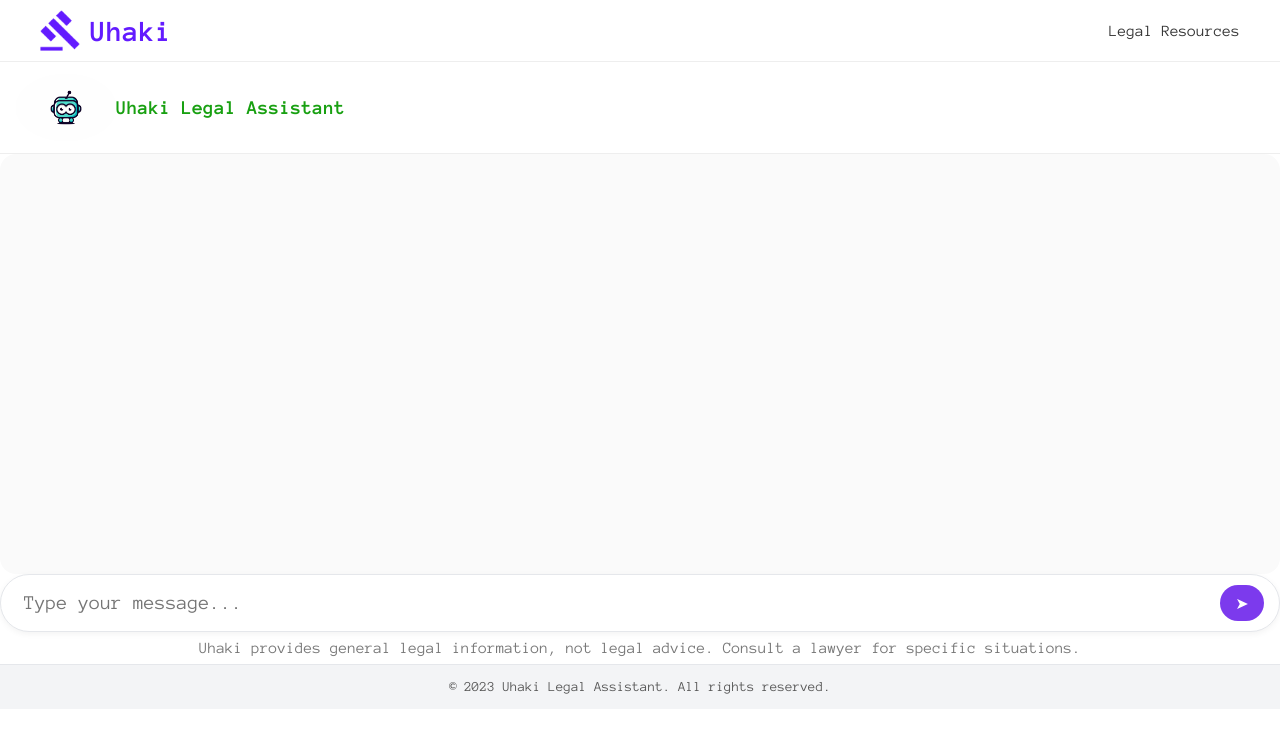
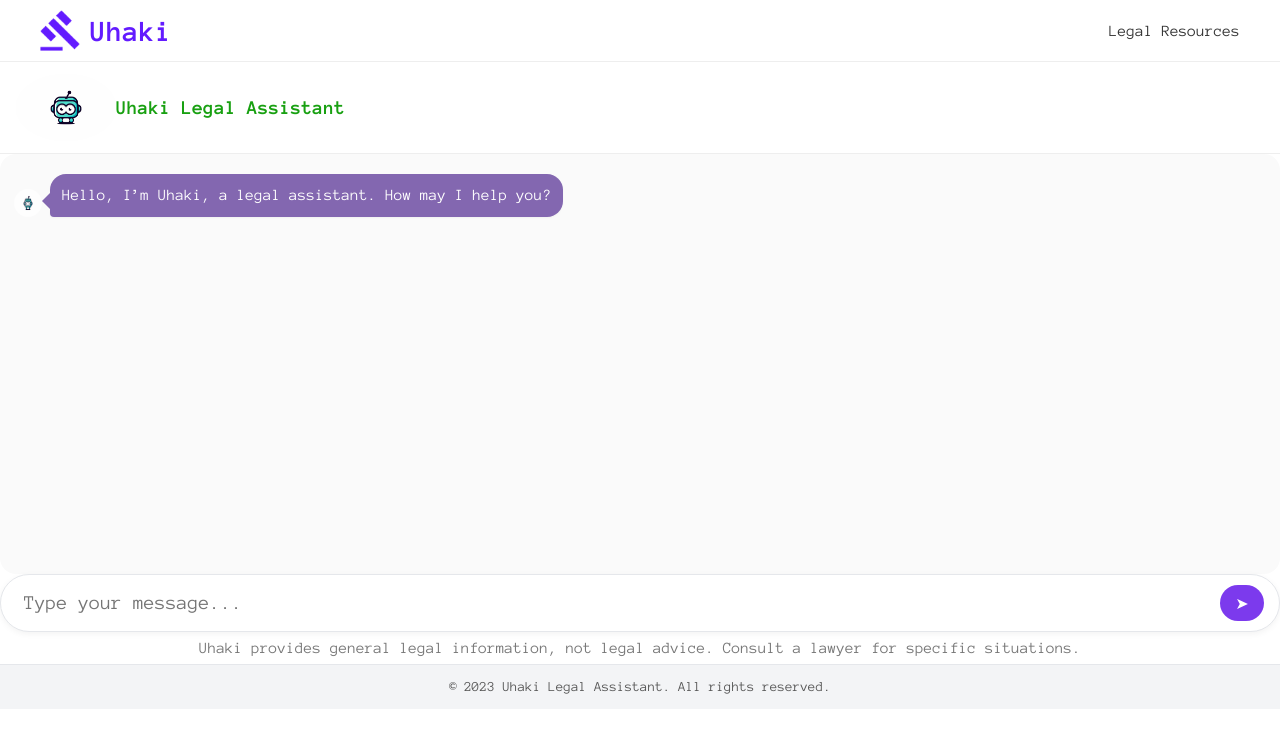
Before and after one commit to raychelleKalekye/Uhaki-legal-chatbot, a React (Create React App) app in the folder frontend/: page /ChatPage in a window 1280 px wide. Shown: the top 732 px of the page. Built offline with nearby package versions, Linux system fonts and the light colour scheme.

Commit message:
feat(chat-page): add automatic greeting message on page load
- Implemented default greeting message when chat starts

reopens #26

```diff
--- a/frontend/src/Components/MessageList.js
+++ b/frontend/src/Components/MessageList.js
@@ -1,8 +1,9 @@
 import React, { useEffect, useRef } from "react";
-import '../Styles/MessageList.css'
+import '../Styles/MessageList.css';
+import robotLogo from '../Assets/robotlogo.webp';
+
 const MessageList = ({ messages = [], isTyping = false }) => {
   const listRef = useRef(null);
-
 
   useEffect(() => {
     if (listRef.current) {
@@ -15,19 +16,27 @@ const MessageList = ({ messages = [], isTyping = false }) => {
       {messages.map((m) => (
         <div
           key={m.id}
-          className={`bubble ${m.role === "assistant" ? "assistant" : "user"}`}
+          className={`message-row ${m.sender}`}
         >
-          <div className="bubble-text">{m.text}</div>
-          <div className="bubble-meta">{m.time}</div>
+          {m.sender === "uhaki" && (
+            <img src={robotLogo} alt="Uhaki" className="avatar" />
+          )}
+          <div className={`bubble ${m.sender}`}>
+            <div className="bubble-text">{m.text}</div>
+            {m.time && <div className="bubble-meta">{m.time}</div>}
+          </div>
         </div>
       ))}
 
       {isTyping && (
-        <div className="bubble assistant">
-          <div className="typing">
-            <span className="dot" />
-            <span className="dot" />
-            <span className="dot" />
+        <div className="message-row uhaki">
+          <img src={robotLogo} alt="Uhaki" className="avatar" />
+          <div className="bubble uhaki">
+            <div className="typing">
+              <span className="dot" />
+              <span className="dot" />
+              <span className="dot" />
+            </div>
           </div>
         </div>
       )}
--- a/frontend/src/Pages/ChatPage.js
+++ b/frontend/src/Pages/ChatPage.js
@@ -1,17 +1,33 @@
-import React from 'react'
+import React, { useState, useEffect } from 'react';
 import ChatHeader from '../Components/ChatHeader';
 import Disclaimer from '../Components/Disclaimer';
 import MessageList from '../Components/MessageList';
 import MessageInput from '../Components/MessageInput';
+
 const ChatPage = () => {
+  const [messages, setMessages] = useState([]);
+
+
+  useEffect(() => {
+    setMessages([
+      { sender: "uhaki", text: "Hello, I’m Uhaki, a legal assistant. How may I help you?" }
+    ]);
+  }, []);
+
+
+  const handleSend = (text) => {
+    if (!text.trim()) return;
+    setMessages([...messages, { sender: "user", text }]);
+  };
+
   return (
     <div className='ChatPage'>
-      <ChatHeader/>
-      <MessageList/>
-      <MessageInput/>
-      <Disclaimer/>
+      <ChatHeader />
+      <MessageList messages={messages} />
+      <MessageInput onSend={handleSend} />
+      <Disclaimer />
     </div>
-  )
-}
+  );
+};
 
-export default ChatPage
+export default ChatPage;
--- a/frontend/src/Styles/MessageList.css
+++ b/frontend/src/Styles/MessageList.css
@@ -4,29 +4,105 @@
   padding: 12px 14px;
   background: #fafafa;
   border-radius: 16px;
+  display: flex;
+  flex-direction: column;
 }
 
+.message-row {
+  display: flex;
+  align-items: flex-end;
+  margin: 8px 0;
+}
+
+.message-row.uhaki {
+  justify-content: flex-start;
+}
+
+.message-row.user {
+  justify-content: flex-end;
+}
+
+/* avatar */
+.avatar {
+  width: 28px;
+  height: 28px;
+  border-radius: 50%;
+  margin-right: 8px;
+  align-self: flex-end;
+}
+
+
 .bubble {
-  max-width: 78%;
+  max-width: 70%;
   border-radius: 16px;
   padding: 10px 12px;
-  margin: 8px 0;
   line-height: 1.4;
+  box-shadow: 0 1px 2px rgba(0,0,0,.04);
   position: relative;
-  display: inline-block;
-  box-shadow: 0 1px 2px rgba(0,0,0,.04);
+  word-wrap: break-word;
 }
-.bubble.assistant { background: #f3e8ff; color: #1f2937; align-self: flex-start; }
-.bubble.user      { background: #ffe4e6; color: #1f2937; align-self: flex-end; float: right; clear: both; }
-.bubble-meta      { font-size: 11px; opacity: .6; margin-top: 6px; }
 
-.typing { display: flex; gap: 6px; align-items: center; }
+.bubble.uhaki {
+  background: #8367b0;
+  color: #fff;
+  border-bottom-left-radius: 4px;
+}
+
+.bubble.uhaki::after {
+  content: "";
+  position: absolute;
+  left: -8px;
+  bottom: 8px;
+  width: 0;
+  height: 0;
+  border-top: 8px solid transparent;
+  border-right: 8px solid #8367b0;
+  border-bottom: 8px solid transparent;
+}
+
+.bubble.user {
+  background: #e5e7eb;
+  color: #1f2937;
+  border-bottom-right-radius: 4px;
+}
+
+.bubble.user::after {
+  content: "";
+  position: absolute;
+  right: -8px;
+  bottom: 8px;
+  width: 0;
+  height: 0;
+  border-top: 8px solid transparent;
+  border-left: 8px solid #e5e7eb;
+  border-bottom: 8px solid transparent;
+}
+
+.bubble-meta {
+  font-size: 15px;
+  opacity: .6;
+  margin-top: 6px;
+  text-align: right;
+}
+
+.typing {
+  display: flex;
+  gap: 6px;
+  align-items: center;
+}
+
 .dot {
-  width: 6px; height: 6px; border-radius: 50%;
-  background: #7c3aed; opacity: .7; animation: bounce 1.2s infinite ease-in-out;
+  width: 6px;
+  height: 6px;
+  border-radius: 50%;
+  background: #7c3aed;
+  opacity: .7;
+  animation: bounce 1.2s infinite ease-in-out;
 }
+
 .dot:nth-child(2){ animation-delay: .15s; }
 .dot:nth-child(3){ animation-delay: .3s; }
+
 @keyframes bounce {
   0%, 80%, 100% { transform: translateY(0); opacity: .5; }
   40% { transform: translateY(-4px); opacity: 1; }
```
